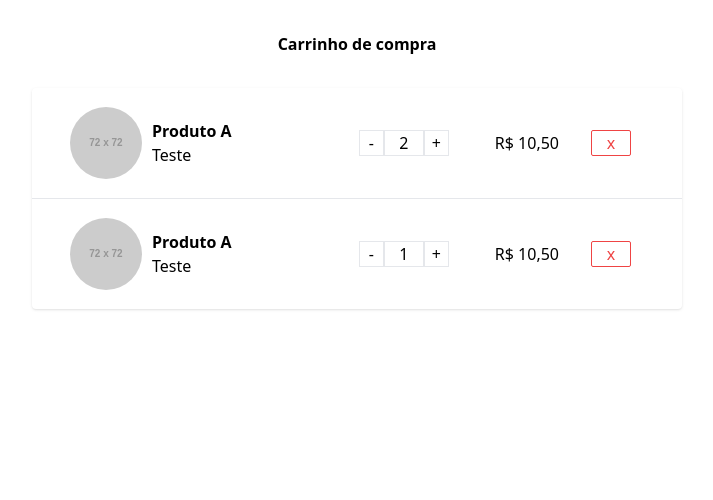
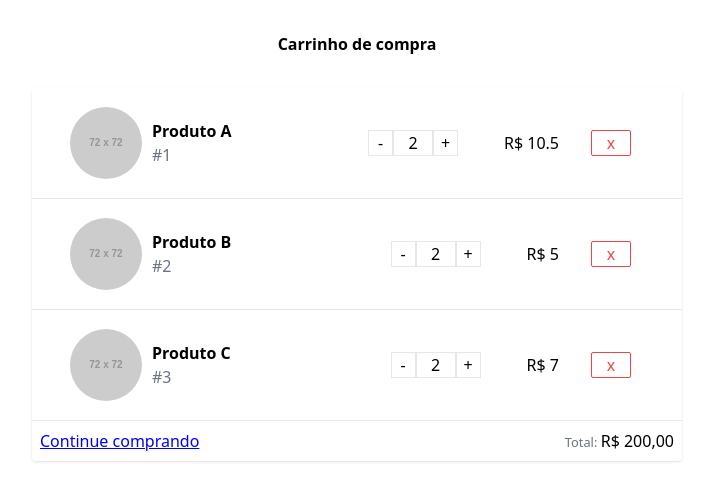
Before and after one commit to josimara-lima2/cart_vuejs, a plain HTML site: page index.html in a window 1280 px wide. Shown: the whole page, without its empty margins (283-996 px from the left). Drawn offline with nearby package versions, Linux system fonts and the light colour scheme; placeholder pictures from the web are drawn by us.

Commit message:
criação dos componentes

```diff
--- a/index.html
+++ b/index.html
@@ -9,17 +9,38 @@
   <script src="https://cdn.tailwindcss.com"></script>
 </head>
 <body>
-    <h2 class="py-8 font-bold">Carrinho de compra</h2>
+    <div id="app" class="flex flex-col items-center">
+        <h2 class="py-8 font-bold">Carrinho de compra</h2>
+        <cart :products="products"></cart>
+    </div>
 
-    <div class="card shadow rounded-[.25rem] w-[50rem]" style="max-width: 40.625rem;">
-          <div class="item flex align-center m-[.1875rem] bg-red py-4 px-8">
+    <template id="cart" >
+        <div class="card shadow rounded-[.25rem] w-[50rem]" style="max-width: 40.625rem;">
+         <div v-for="product in products" :key="product.id">
+            <product :product="product"></product>
+            <hr>
+         </div>
+
+
+
+    <div class="flex items-center justify-between px-2 py-2">
+      <a href="#" class="underline decoration-[blue] text-[blue]">Continue comprando</a>
+      <div>
+          <small class="text-gray-500">Total: </small><span>R$ 200,00</span>
+      </div>
+    </div>
+
+    </template>
+
+    <template id="product">
+        <div class="item flex align-center m-[.1875rem] bg-red py-4 px-8">
             <div class="flex align-center items-center ">
                 <div class="ml-[3px]">
                     <img src="https://via.placeholder.com/72" alt="" class="rounded-full">
                 </div>
                 <div class="ml-[10px]">
-                    <h4 class="mb-0 font-bold">Produto A</h4>
-                    <span class="">Teste</span>
+                    <h4 class="mb-0 font-bold">{{product.name}}</h4>
+                    <span class="text-gray-500">#{{product.id}}</span>
                 </div>
             </div>
             <div class="ml-auto flex items-center">
@@ -32,7 +53,7 @@
 
                 </div>
                 <div class="flex items-center mx-4">
-                    R$ 10,50
+                   R$ {{product.amount}}
                 </div>
                 <div class="flex items-center mx-4">
                    <button class="rounded-[.125rem] border border-red-500 text-red-500 w-[40px] text-center hover:bg-red-500 hover:text-white">x</button>
@@ -40,35 +61,39 @@
             </div>
 
       </div>
-      <hr>
-      <div class="item flex align-center m-[.1875rem] bg-red py-4 px-8">
-        <div class="flex align-center items-center ">
-            <div class="ml-[3px]">
-                <img src="https://via.placeholder.com/72" alt="" class="rounded-full">
-            </div>
-            <div class="ml-[10px]">
-                <h4 class="mb-0 font-bold">Produto A</h4>
-                <span class="">Teste</span>
-            </div>
-        </div>
-        <div class="ml-auto flex items-center">
-            <div class="flex items-center w-[120px]">
-                <div class="flex">
-                    <button class="border w-[25px]">-</button>
-                    <input type="text" value='1' class="w-[40px] border text-center ">
-                    <button class="border w-[25px]">+</button>
-                </div>
-
-            </div>
-            <div class="flex items-center mx-4">
-                R$ 10,50
-            </div>
-            <div class="flex items-center mx-4">
-                <button class=" rounded-[.125rem] border border-red-500 text-red-500 w-[40px] text-center hover:bg-red-500 hover:text-white">x</button>
-             </div>
-        </div>
-
-  </div>
+    </template>
     <script src="https://unpkg.com/vue@next"></script>
+    <script>
+        const app = Vue.createApp({
+            data(){
+                return{
+                    products:[
+                        {id: 1, name: 'Produto A', amount: 10.50},
+                        {id: 2, name: 'Produto B', amount: 5},
+                        {id: 3, name: 'Produto C', amount: 7},
+                    ]
+                };
+            },
+        })
+        .component('cart',{
+            template:'#cart',
+            props: {
+                products:{
+                    type: Array,
+                    default: () => []
+                }
+            }
+        })
+        .component('product',{
+            template:'#product',
+            props:{
+                product:{
+                    type: Object,
+                    default: () => ({})
+                }
+            }
+        })
+        .mount('#app')
+    </script>
 </body>
 </html>
```
